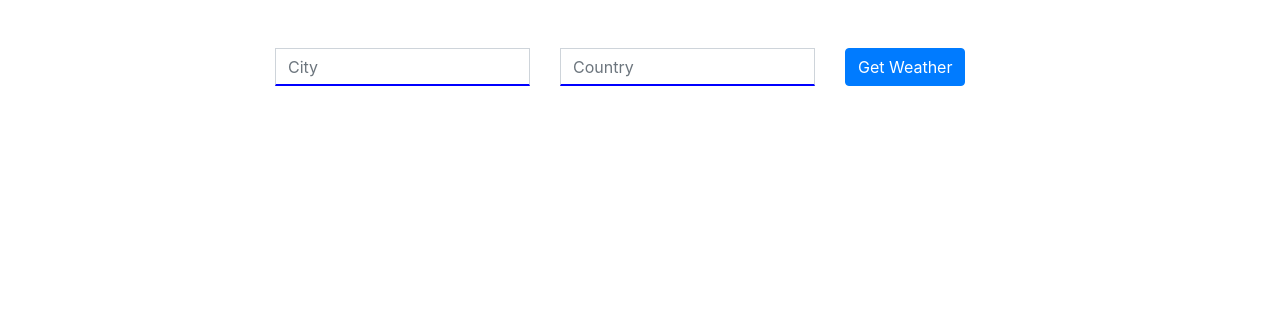
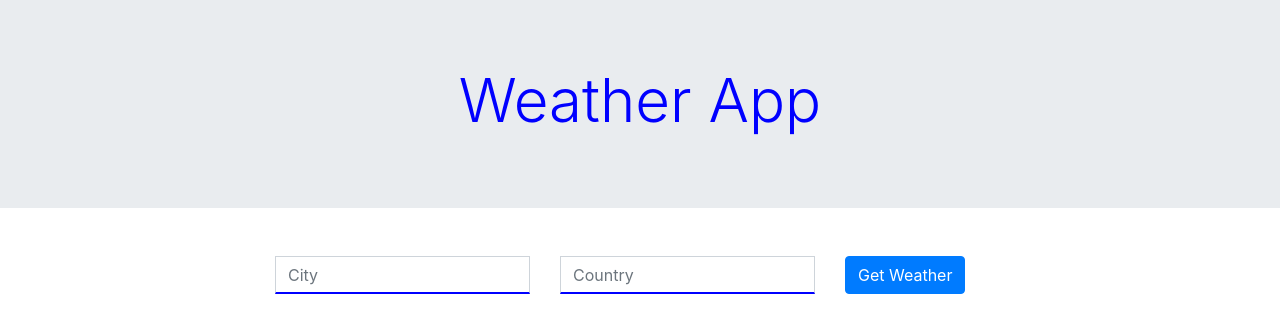
Before and after one commit to alyssah1/Weather-app, a React (Create React App) app: page / in a window 1280 px wide. Shown: the top 332 px of the page. Built offline with nearby package versions, Linux system fonts and the light colour scheme; no server answers; some icons are missing.

Commit message:
added a jumbotron

```diff
--- a/src/App.css
+++ /dev/null
@@ -1,38 +0,0 @@
-.App {
-  text-align: center;
-}
-
-.App-logo {
-  height: 40vmin;
-  pointer-events: none;
-}
-
-@media (prefers-reduced-motion: no-preference) {
-  .App-logo {
-    animation: App-logo-spin infinite 20s linear;
-  }
-}
-
-.App-header {
-  background-color: #282c34;
-  min-height: 100vh;
-  display: flex;
-  flex-direction: column;
-  align-items: center;
-  justify-content: center;
-  font-size: calc(10px + 2vmin);
-  color: white;
-}
-
-.App-link {
-  color: #61dafb;
-}
-
-@keyframes App-logo-spin {
-  from {
-    transform: rotate(0deg);
-  }
-  to {
-    transform: rotate(360deg);
-  }
-}
--- a/src/App.js
+++ b/src/App.js
@@ -1,7 +1,7 @@
 import React, { Component } from "react";
 import Weather from "./components/index";
-import "./App.css";
 import Form from "./components/form";
+import Jumbotron from "./components/jumbotron";
 
 const API_KEY= process.env.REACT_APP_WEATHER_API_KEY;
 
@@ -95,6 +95,7 @@ class App extends Component{
   render() {
     return(
     <div className="App">
+      <Jumbotron/>
       <Form loadweather={this.getWeather} error={this.state.error} />
       <Weather
       city={this.state.city}
--- a/src/components/form.js
+++ b/src/components/form.js
@@ -21,7 +21,6 @@ const Form = props => {
         </form>
         </div>
         </>
-
     );
 };
 
--- a/src/components/index.js
+++ b/src/components/index.js
@@ -1,16 +1,17 @@
 import React from "react";
 
-function Weather (props) {
+function Weather(props) {
     return (
         <>
-        <div className="container">
+            <div className="container" style={{ textAlign: "center" }}>
                 <div className="cards pt-4">
                     <h1>{props.city}</h1>
                     <h5 className="py-4">
                         <i className={`fas ${props.weatherIcon} fa-4x`}></i>
                     </h5>
 
-        {props.temp_fahrenheit ? (<h1 className="py-2">{props.temp_fahrenheit}&deg;</h1>) :null}
+
+                    {props.temp_fahrenheit ? (<h1 className="py-2">{props.temp_fahrenheit}&deg;</h1>) : null}
 
                     {/* show max and min tempurature */}
                     {minmaxTemp(props.temp_min, props.temp_max)}
@@ -22,9 +23,9 @@ function Weather (props) {
     );
 };
 
-function minmaxTemp(min, max){
-    if(min&&max){
-        return(
+function minmaxTemp(min, max) {
+    if (min && max) {
+        return (
             <h3>
                 <span className="px-4">L:{min}&deg;</span>
                 <span className="px-4">H:{max}&deg;</span>
--- /dev/null
+++ b/src/components/jumbotron.js
@@ -0,0 +1,15 @@
+import React from "react";
+
+function Jumbotron() {
+    return (
+        <>
+            <div className="jumbotron jumbotron-fluid" style={{textAlign: "center", color: "blue"}}>
+                <div className="container">
+                    <h1 className="display-4" style={{fontSize: "60px"}}>Weather App</h1>
+                </div>
+            </div>
+        </>
+    );
+}
+
+export default Jumbotron;
--- a/src/index.css
+++ /dev/null
@@ -1,13 +0,0 @@
-body {
-  margin: 0;
-  font-family: -apple-system, BlinkMacSystemFont, 'Segoe UI', 'Roboto', 'Oxygen',
-    'Ubuntu', 'Cantarell', 'Fira Sans', 'Droid Sans', 'Helvetica Neue',
-    sans-serif;
-  -webkit-font-smoothing: antialiased;
-  -moz-osx-font-smoothing: grayscale;
-}
-
-code {
-  font-family: source-code-pro, Menlo, Monaco, Consolas, 'Courier New',
-    monospace;
-}
--- a/src/index.js
+++ b/src/index.js
@@ -1,6 +1,5 @@
 import React from 'react';
 import ReactDOM from 'react-dom';
-import './index.css';
 import App from './App';
 import reportWebVitals from './reportWebVitals';
 
```
Also changed, not shown: 2 other files (tests, documents, lock files or other folders). Lines whose indentation alone changed are shown as unchanged.
